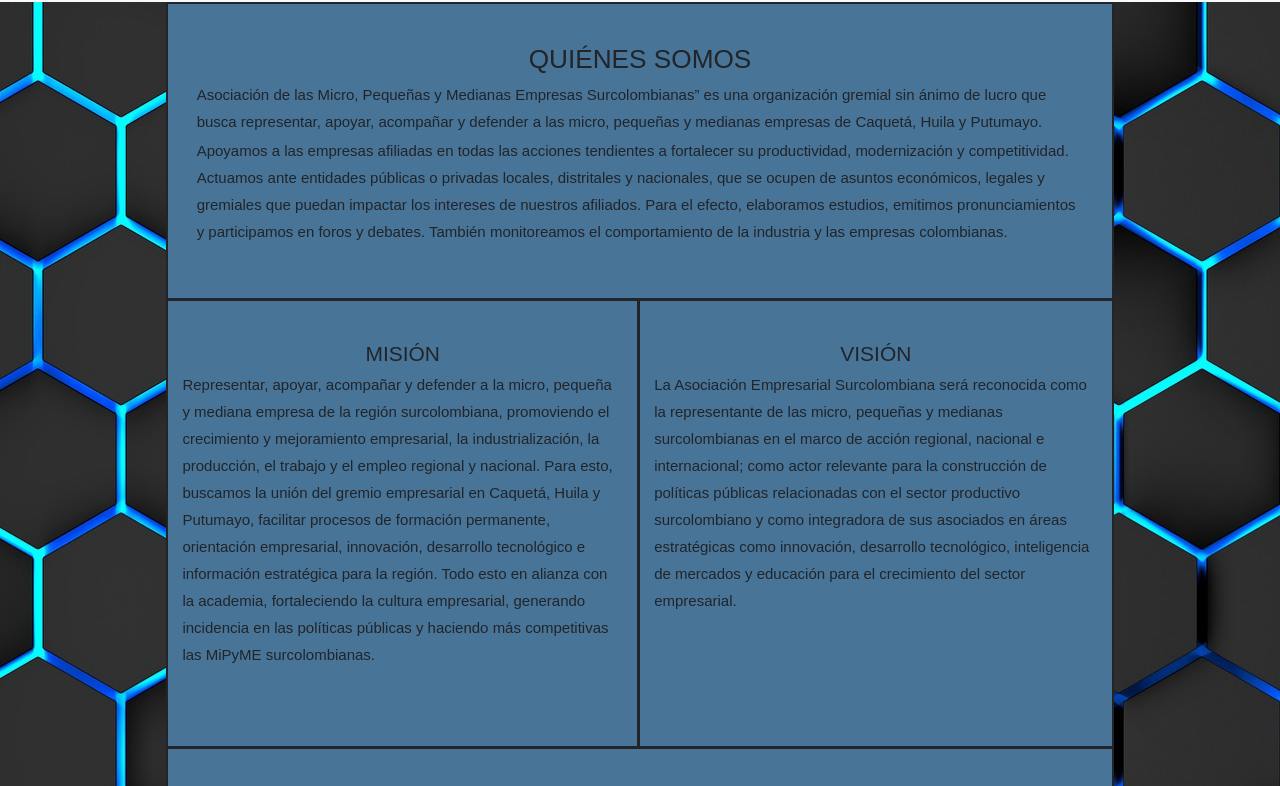
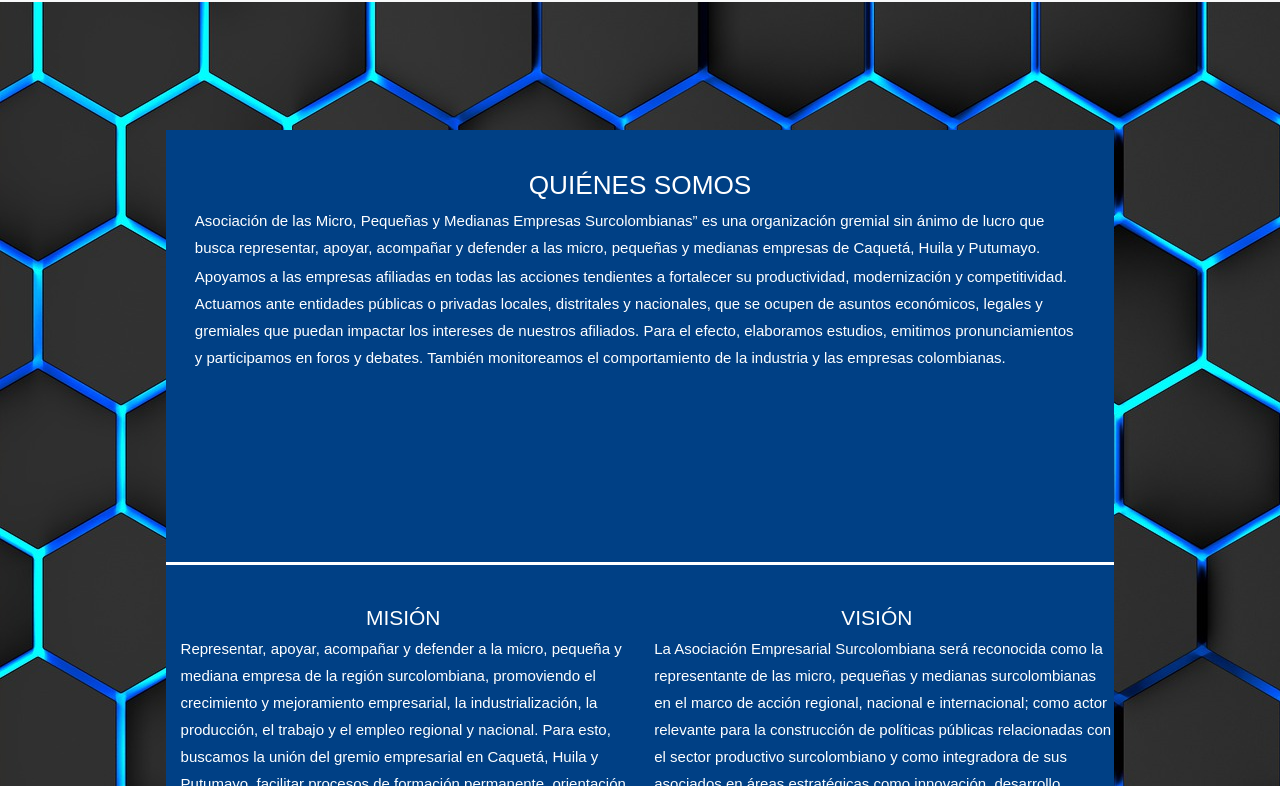
Before and after one commit to camilapuentesvargas/SITIO-WEB, a website: page index.html in a window 1280 px wide. Shown: the part 95-881 px from the top of the page. Drawn offline with nearby package versions, Linux system fonts and the light colour scheme; files whose address does not match are found by name.

Commit message:
actualizacion

```diff
--- a/scss/_grillas.scss
+++ b/scss/_grillas.scss
@@ -1,69 +1,79 @@
 
-/*INICIO DE GRILLA grid0*/
+/*INICIO DE GRILLA grid0 INDEX*/
 .grid0 {
     display: grid;
     grid-template-columns: 1fr 1fr;
-    grid-template-rows: 2fr 3fr 0.9fr;
+    grid-template-rows: 1fr 3fr 0.9fr;
     gap: 0px 0px;
     grid-template-areas:
     "quienesSomos quienesSomos"
     "mision vision"
     "juntaDirectiva juntaDirectiva";
-    font-family: sans-serif;
+    font-family: $letra;
     font-size: 25px;
     margin-right: 13%;
     margin-left: 13%;
     border: solid 2px;
     margin-bottom: 0%;
+    padding-top: 10%;
+    border: none;
 }
 .quienesSomos {
     grid-area: quienesSomos;
     border-bottom: solid ;
     padding-top: 40px;
-    background-color: #487498;
+    padding-bottom: 20%;
+    background-color: $fondoParrafos;
+    color: $parrafos;
 }
 .parrafoQuienes{
     margin: 2px;
     line-height: 1.8;
     font-size: 15px;
-    font-family: sans-serif;
+    font-family: $letra;
     margin-left: 3%;
     margin-right: 3%;
+    color: $parrafos;
 }
 .parrafoMision,
 .parrafoVision{
     margin: 2px;
     line-height: 1.8;
     font-size: 15px;
-    font-family: sans-serif;
+    font-family: $letra;
     margin-left: 3%;
-    margin-right: 3%;
+    color: $parrafos;
 }
 .mision {
     grid-area: mision;
     line-height: 1.8;
     font-size: 15px;
-    font-family: sans-serif;
+    font-family: $letra;
     border-right: solid;
     padding-top: 40px;
-    background-color: #487498;
+    background-color: $fondoParrafos;
+    color: $parrafos;
+    border: none;
 }
 .vision { grid-area: vision;
     padding-top: 40px;
-    background-color: #487498;
+    background-color: $fondoParrafos;
     line-height: 1.8;
     font-size: 15px;
-    font-family: sans-serif;
+    font-family: $letra;
     padding-top: 40px;
-    background-color: #487498;
+    color: $parrafos;
+    border-color: black;
 }
 .juntaDirectiva { grid-area: juntaDirectiva;
     border-top: solid;
     padding-top: 40px;
-    background-color: #487498;
+    background-color: $fondoParrafos;
     line-height: 1.8;
     font-size: 15px;
-    font-family: sans-serif;
+    font-family: $letra;
+    color: $parrafos;
+    margin-bottom: 10%;
 }
 /*FIN DE GRILLA*/
 /*FOOTER*/
--- a/scss/_tipografia.scss
+++ /dev/null
@@ -1 +0,0 @@
-$letra: sans-serif;
--- a/scss/_variable.scss
+++ b/scss/_variable.scss
@@ -1,2 +1,6 @@
 $tituloh1: rgb(30, 30, 214);
 $tituloh2: rgb(19, 19, 138);
+$fondoParrafos: #004085;
+$tituloIndex: white;
+$parrafos: white;
+$letra: sans-serif;
--- a/scss/estilo.scss
+++ b/scss/estilo.scss
@@ -1,6 +1,5 @@
 @import "variable";
 @import "grillas";
-@import "tipografia";
 @import "imagenes";
 @import "maps";
 @import "extend";
@@ -65,11 +64,13 @@ main{
 h1{
     display: flex;
     justify-content: center;
+    color: $tituloIndex;
 }
 
 h2{
     display: flex;
     justify-content: center;
+    color: $tituloIndex;
 }
 
 .letraBeneficios{
```
Also changed, not shown: pages/contactenos.html (+8 -5 lines), css/estilo.css, scss/_extend.scss (added), scss/extend.scss (deleted), 1 other file.
